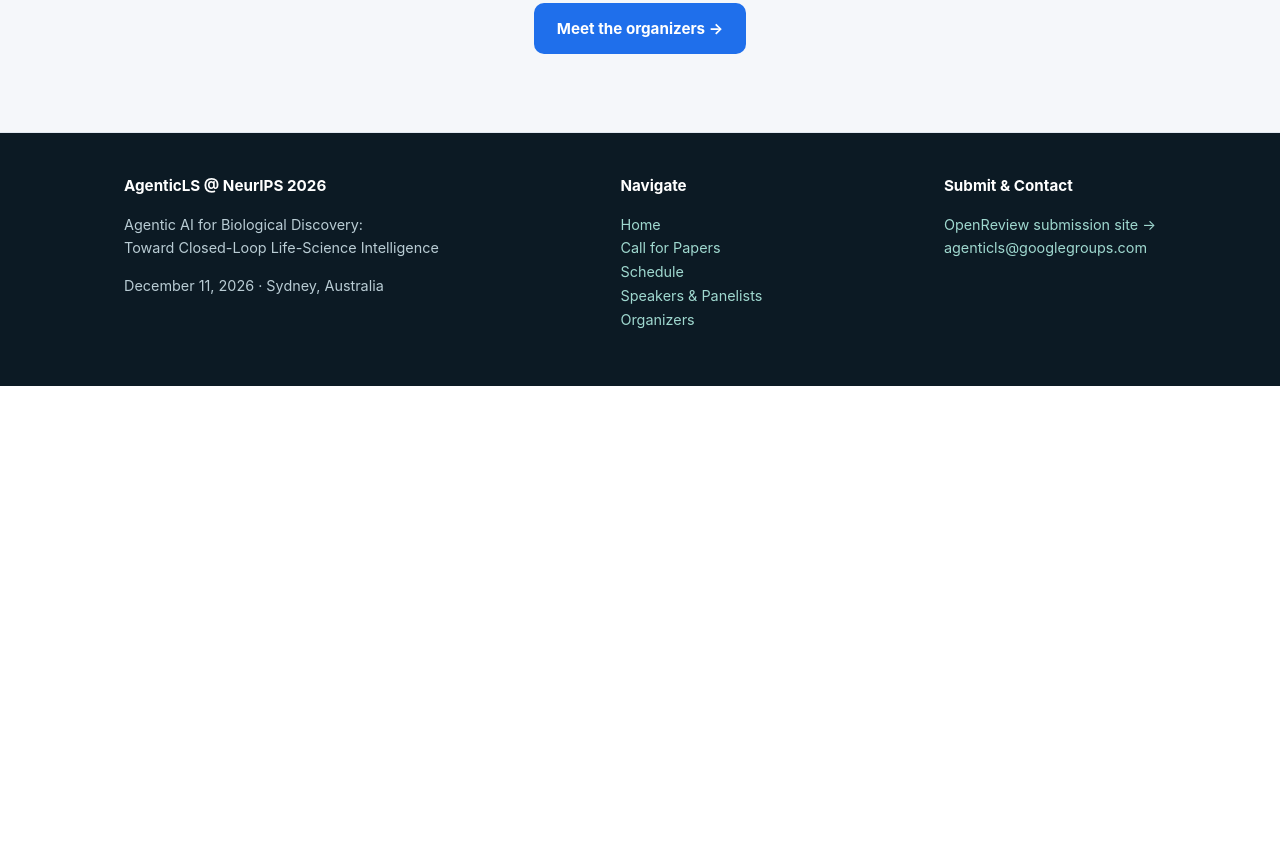
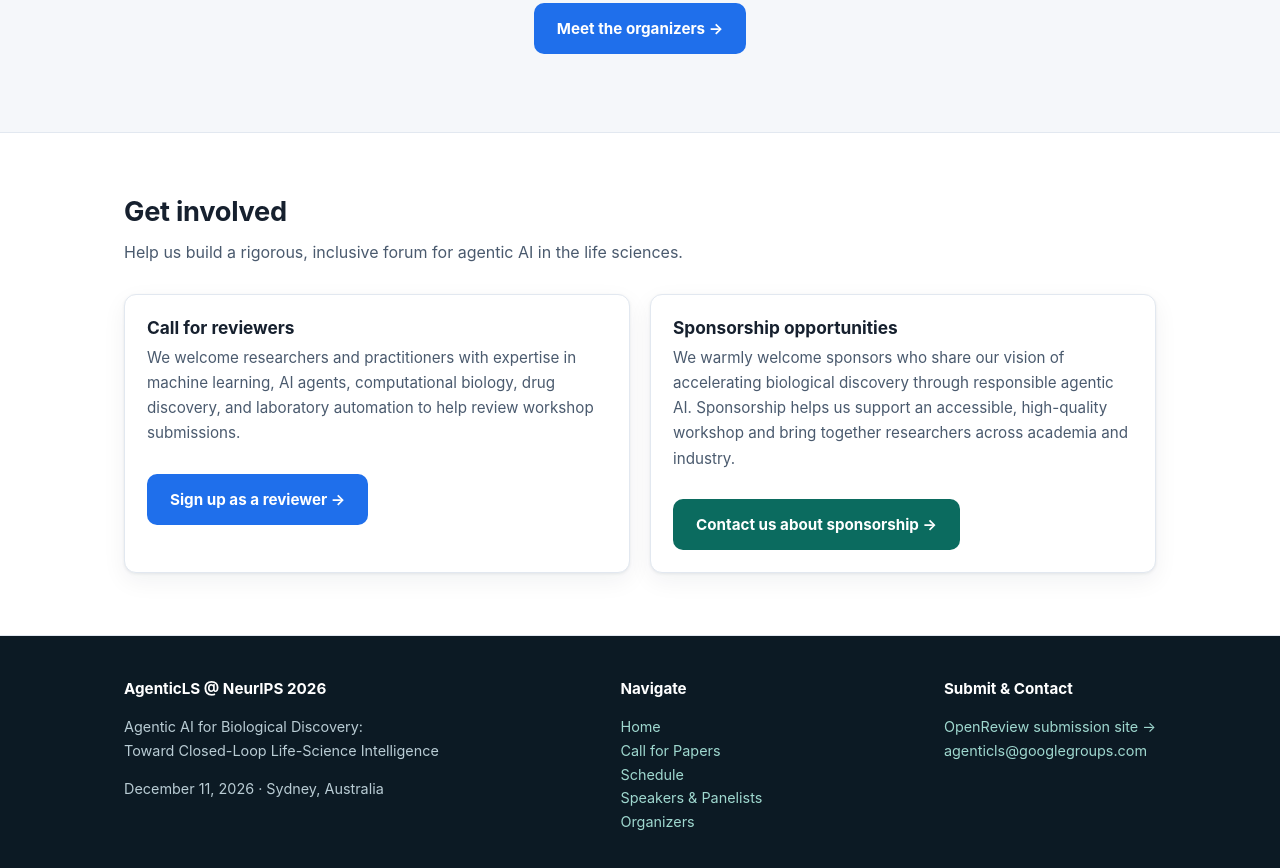
Before and after one commit to AgenticLS/AgenticLS.github.io, a plain HTML site: page index.html in a window 1280 px wide. Shown: the part 3515-4383 px from the top of the page. Before the commit the page ends 3901 px from the top, so only its background shows below. Drawn offline with Linux system fonts and the light colour scheme.

Commit message:
Add reviewer signup and sponsor welcome section

```diff
--- a/index.html
+++ b/index.html
@@ -196,6 +196,26 @@
   </div>
 </section>
 
+<!-- ===== GET INVOLVED ===== -->
+<section class="block">
+  <div class="wrap">
+    <h2 class="section-title">Get involved</h2>
+    <p class="section-lead">Help us build a rigorous, inclusive forum for agentic AI in the life sciences.</p>
+    <div class="grid cols-2">
+      <div class="card">
+        <h3>Call for reviewers</h3>
+        <p>We welcome researchers and practitioners with expertise in machine learning, AI agents, computational biology, drug discovery, and laboratory automation to help review workshop submissions.</p>
+        <div class="mt"><a class="btn btn-dark" href="https://forms.gle/axDs6pksmQBPAgd96">Sign up as a reviewer &rarr;</a></div>
+      </div>
+      <div class="card">
+        <h3>Sponsorship opportunities</h3>
+        <p>We warmly welcome sponsors who share our vision of accelerating biological discovery through responsible agentic AI. Sponsorship helps us support an accessible, high-quality workshop and bring together researchers across academia and industry.</p>
+        <div class="mt"><a class="btn btn-primary" href="mailto:agenticls@googlegroups.com?subject=AgenticLS%20Sponsorship">Contact us about sponsorship &rarr;</a></div>
+      </div>
+    </div>
+  </div>
+</section>
+
 <!-- ===== FOOTER ===== -->
 <footer>
   <div class="wrap">
```
